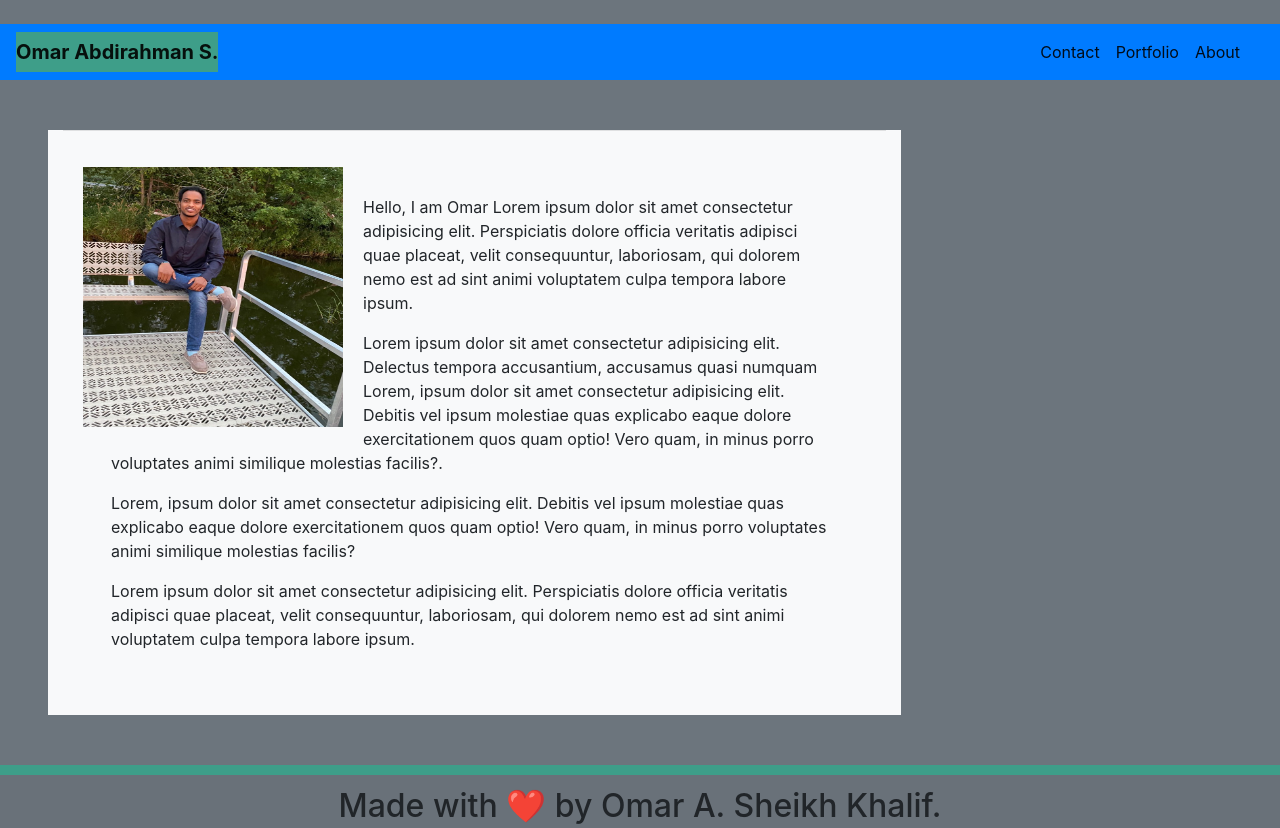
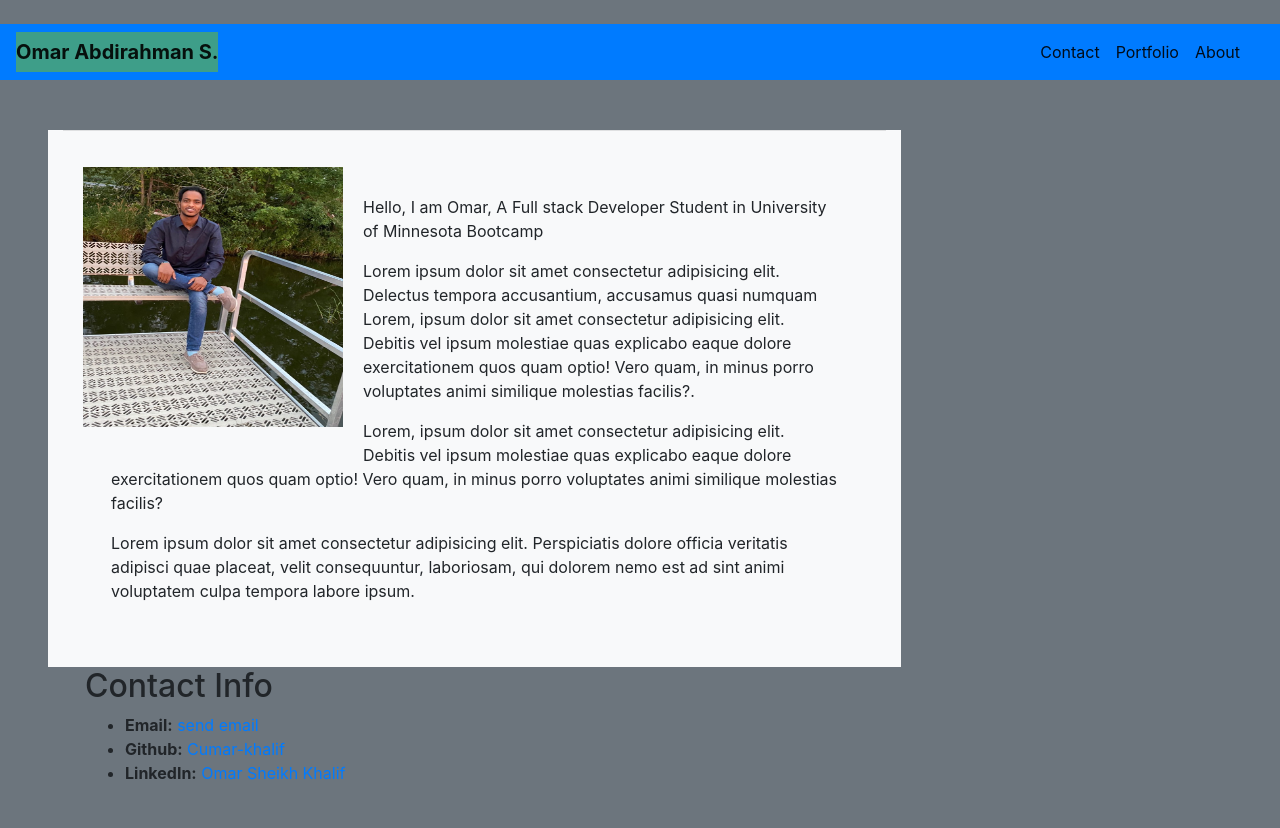
Before and after one commit to Cumar-khalif/portfolio, a plain HTML site: page index.html in a window 1280 px wide. Shown: the top 828 px of the page. Drawn offline with nearby package versions, Linux system fonts and the light colour scheme.

Commit message:
Updated my Portfolio

```diff
--- a/index.html
+++ b/index.html
@@ -61,10 +61,8 @@
                 style="width: 300px;height: 300px;" alt="Ocean View">
             </div>
             <div class="p-5">
-              <p> Hello, I am Omar
-                Lorem ipsum dolor sit amet consectetur adipisicing elit. Perspiciatis dolore officia veritatis adipisci
-                quae placeat, velit consequuntur, laboriosam, qui dolorem nemo est ad sint animi voluptatem culpa
-                tempora labore ipsum.
+              <p> Hello, I am Omar,
+                A Full stack Developer Student in University of Minnesota Bootcamp
               </p>
               <p>
                 Lorem ipsum dolor sit amet consectetur adipisicing elit. Delectus tempora accusantium, accusamus quasi
@@ -84,6 +82,19 @@
 
             </div>
           </div>
+          <div class="container">
+            <section id="contact-info">
+              <h2>Contact Info</h2>
+              <ul>
+                <li><strong>Email:</strong> <a href="mailto:omar.a.s.khalif@gmail.com">send email</a></li>
+                <li><strong>Github:</strong> <a href="https://github.com/Cumar-khalif" target="-blank">Cumar-khalif</a>
+                </li>
+                <li><strong>LinkedIn:</strong> <a href="https://www.linkedin.com/in/omar-sheikh-khalif-9352701b9/"
+                    target="-blank">Omar Sheikh Khalif</a></li>
+
+              </ul>
+            </section>
+          </div>
 
         </section>
 
@@ -92,9 +103,9 @@
           <footer class="footer">
             <h2>Made with ❤️️ by Omar A. Sheikh Khalif.</h2>
             <p>
-                &copy; 2021 Omar S. K, Inc.
+              &copy; 2021 Omar S. K, Inc.
             </p>
-        </footer>
+          </footer>
         </div>
       </body>
 
```
Also changed, not shown: contact.html (+7 -31 lines), portfolio.html (+3 -3 lines), Assets2/Password Generator.png (added), 3 other files.
